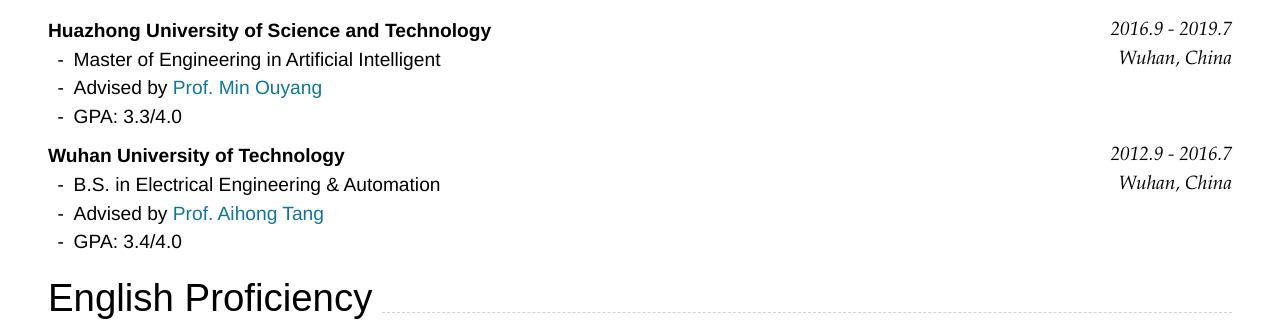
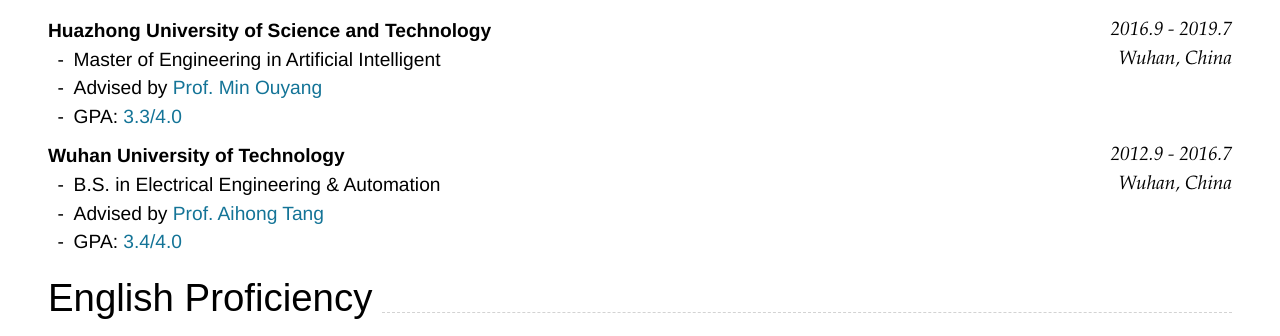
Before and after one commit to Zhuifeng414/wanglei.github.io, a Jekyll site: the page built from index.md, in a window 1280 px wide. Shown: the part 273-609 px from the top of the page. Built offline with Jekyll 4.4.1, drawn with Linux system fonts in a browser that asks for light colours; nearby versions of some CDN libraries; some of the changed lines change nothing that is shown.

Commit message:
add degree info

````diff
--- a/index.md
+++ b/index.md
@@ -29,7 +29,7 @@
 ```
 - Master of Engineering in Artificial Intelligent
 - Advised by [Prof. Min Ouyang](http://aia.hust.edu.cn/info/1126/5728.htm)
-- GPA: 3.3/4.0
+- GPA: [3.3/4.0](https://github.com/Zhuifeng414/wanglei.github.io/blob/master/HUST_transcript.pdf)
 
 ### **Wuhan University of Technology** `2012.9 - 2016.7`
 ```
@@ -37,7 +37,7 @@
 ```
 - B.S. in Electrical Engineering & Automation
 - Advised by [Prof. Aihong Tang](http://sa.whut.edu.cn/yjspy/dsdw/202002/t20200222_432832.shtml)
-- GPA: 3.4/4.0
+- GPA: [3.4/4.0](https://github.com/Zhuifeng414/wanglei.github.io/blob/master/WHUT_transcript.pdf)
 
 ## English Proficiency
 - GRE: 320+3.5(V152, Q168, W3.5)
````
